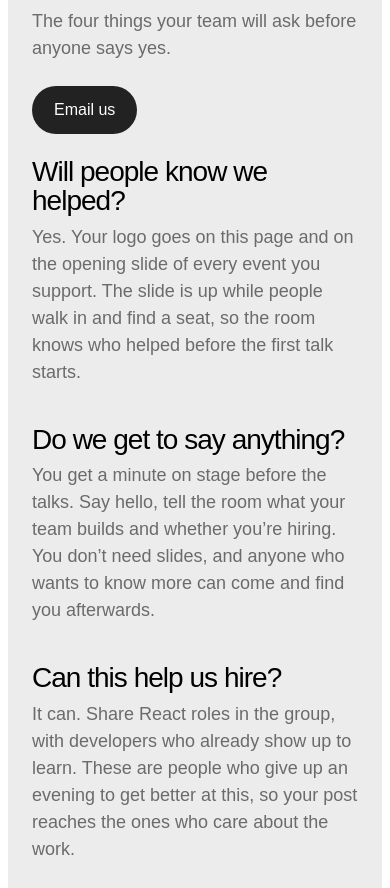
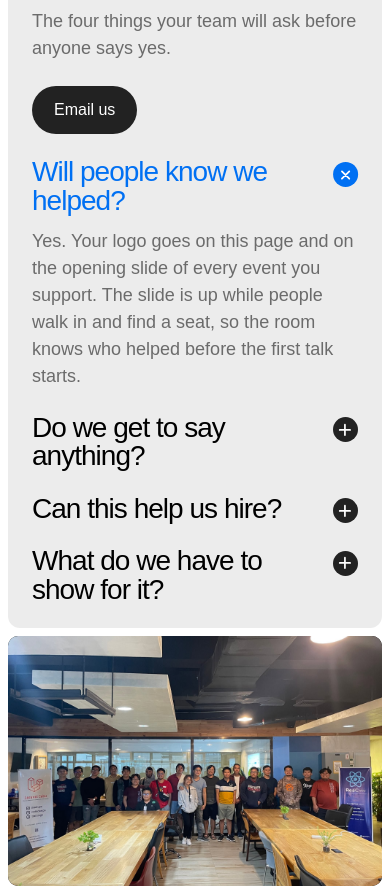
Before and after one commit to jacobbalane/react-cebu, a Next.js app: page /partners in a window 390 px wide. Shown: the part 4320-5208 px from the top of the page. Built offline with nearby package versions, Linux system fonts and the light colour scheme; a web font is replaced by a local one.

Commit message:
feat(partners): open the perks answers one at a time on phones
Below 768px each question is a button that eases its answer open and shut, one at a time, starting with the first. The open question and its plus-turned-cross go azure. Desktop still shows every answer.

```diff
--- a/src/components/partners/perks.tsx
+++ b/src/components/partners/perks.tsx
@@ -1,7 +1,7 @@
 "use client";
 
 import Image from "next/image";
-import { useRef } from "react";
+import { useEffect, useRef, useState } from "react";
 import { SplitHeading } from "@/components/motion";
 import { PARTNER_EMAIL } from "@/data/site";
 import { gsap, useGSAP, MOTION_OK } from "@/lib/gsap";
@@ -34,9 +34,16 @@ const corner = "absolute size-3 bg-[radial-gradient(circle_at_100%_0,transparent
  * What a partner gets, as the four things their team will ask. The fog panel is cut away at the
  * bottom left and the photo sits in the cut, outside the panel. That side stays put until the
  * answers have all gone by, and the answers sharpen one after another once they're on screen.
+ *
+ * On phones the questions open and close, one at a time, so the section stays short: the first is
+ * open to show how it works, and each answer eases open and shut.
  */
 export function Perks() {
   const list = useRef<HTMLDListElement>(null);
+  const [open, setOpen] = useState<number | null>(0);
+  const shown = useRef(open);
+  // Lays the answers out for the question that's open; set up on phones only.
+  const apply = useRef<(animate: boolean) => void>(() => {});
 
   useGSAP(
     () => {
@@ -48,10 +55,32 @@ export function Perks() {
           { opacity: 1, filter: "blur(0px)", duration: 0.5, ease: "power2.out", stagger: 0.2, clearProps: "filter", scrollTrigger: { trigger: list.current, start: "top 85%", once: true } },
         );
       });
+      mm.add("(max-width: 767px)", (context) => {
+        const panels = gsap.utils.toArray<HTMLElement>("[data-panel]", list.current);
+        // Added to the context by name, so it hands back the wrapped function and the tweens it makes are undone with it.
+        apply.current = context.add("lay", (animate: boolean) => {
+          const calm = !window.matchMedia(MOTION_OK).matches;
+          panels.forEach((panel, i) => {
+            const show = i === shown.current;
+            const to = { height: show ? "auto" : 0, opacity: show ? 1 : 0 };
+            if (!animate || calm) gsap.set(panel, to);
+            else gsap.to(panel, { ...to, duration: show ? 0.45 : 0.35, ease: show ? "power3.out" : "power3.inOut", overwrite: true });
+          });
+        }) as (animate: boolean) => void;
+        apply.current(false);
+        return () => {
+          apply.current = () => {};
+        };
+      });
       return () => mm.revert();
     },
     { scope: list },
   );
+
+  useEffect(() => {
+    shown.current = open;
+    apply.current(true);
+  }, [open]);
 
   return (
     <section id="perks" aria-labelledby="perks-title" className="scroll-mt-24 px-2 pb-32 max-md:pb-20">
@@ -77,11 +106,35 @@ export function Perks() {
           </div>
         </div>
 
-        <dl ref={list} className="m-0 flex flex-col gap-10 p-6 sm:p-10 lg:gap-14 lg:p-14">
-          {answers.map(({ question, answer }) => (
-            <div key={question} data-answer className="flex flex-col gap-2">
-              <dt className="title text-[clamp(1.75rem,3vw,2.5rem)]">{question}</dt>
-              <dd className="m-0 max-w-[54ch] text-lg leading-normal text-muted">{answer}</dd>
+        <dl ref={list} className="m-0 flex flex-col gap-10 p-6 max-md:gap-6 sm:p-10 lg:gap-14 lg:p-14">
+          {answers.map(({ question, answer }, i) => (
+            <div key={question} data-answer className="flex flex-col gap-2 max-md:gap-0">
+              <dt className="title text-[clamp(1.75rem,3vw,2.5rem)]">
+                <span className="max-md:hidden">{question}</span>
+                {/* On phones the question is the button that opens its answer. */}
+                <button
+                  type="button"
+                  aria-expanded={open === i}
+                  aria-controls={`perk-${i}`}
+                  onClick={() => setOpen(open === i ? null : i)}
+                  // The open question turns azure, its icon with it, and eases back to ink as it closes.
+                  className={`flex w-full cursor-pointer items-start justify-between gap-4 text-left transition-colors duration-300 md:hidden ${open === i ? "text-azure" : ""}`}
+                >
+                  <span>{question}</span>
+                  {/* A plus that turns into a cross as the answer opens, and back. */}
+                  <span
+                    aria-hidden="true"
+                    className={`mt-[0.12em] grid size-[0.9em] shrink-0 place-items-center rounded-full text-white transition-[rotate,background-color] duration-300 ease-[cubic-bezier(.2,.8,.2,1)] ${open === i ? "rotate-45 bg-azure" : "bg-ink"}`}
+                  >
+                    <svg viewBox="0 0 16 16" className="size-[55%]" fill="none" stroke="currentColor" strokeWidth="2" strokeLinecap="round">
+                      <path d="M8 2v12M2 8h12" />
+                    </svg>
+                  </span>
+                </button>
+              </dt>
+              <dd id={`perk-${i}`} data-panel className="m-0 max-md:overflow-hidden">
+                <p className="m-0 max-w-[54ch] text-lg leading-normal text-muted max-md:pt-3">{answer}</p>
+              </dd>
             </div>
           ))}
         </dl>
```
